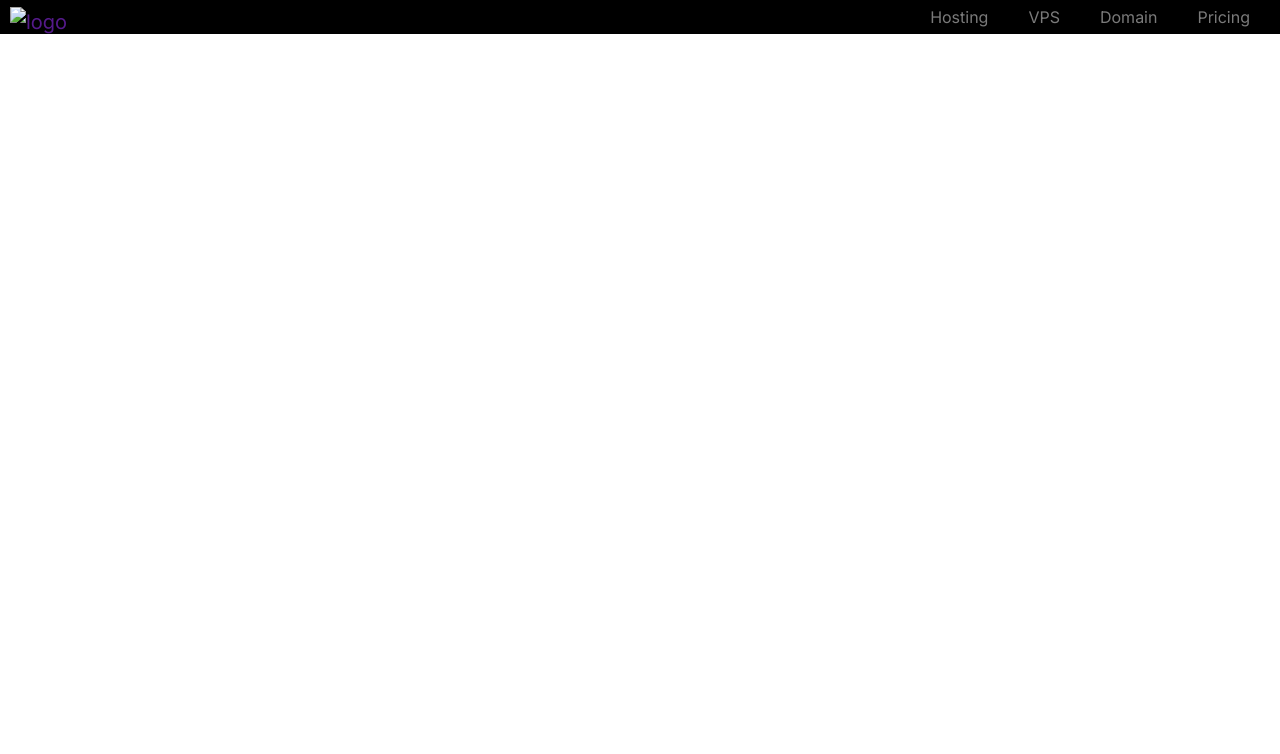
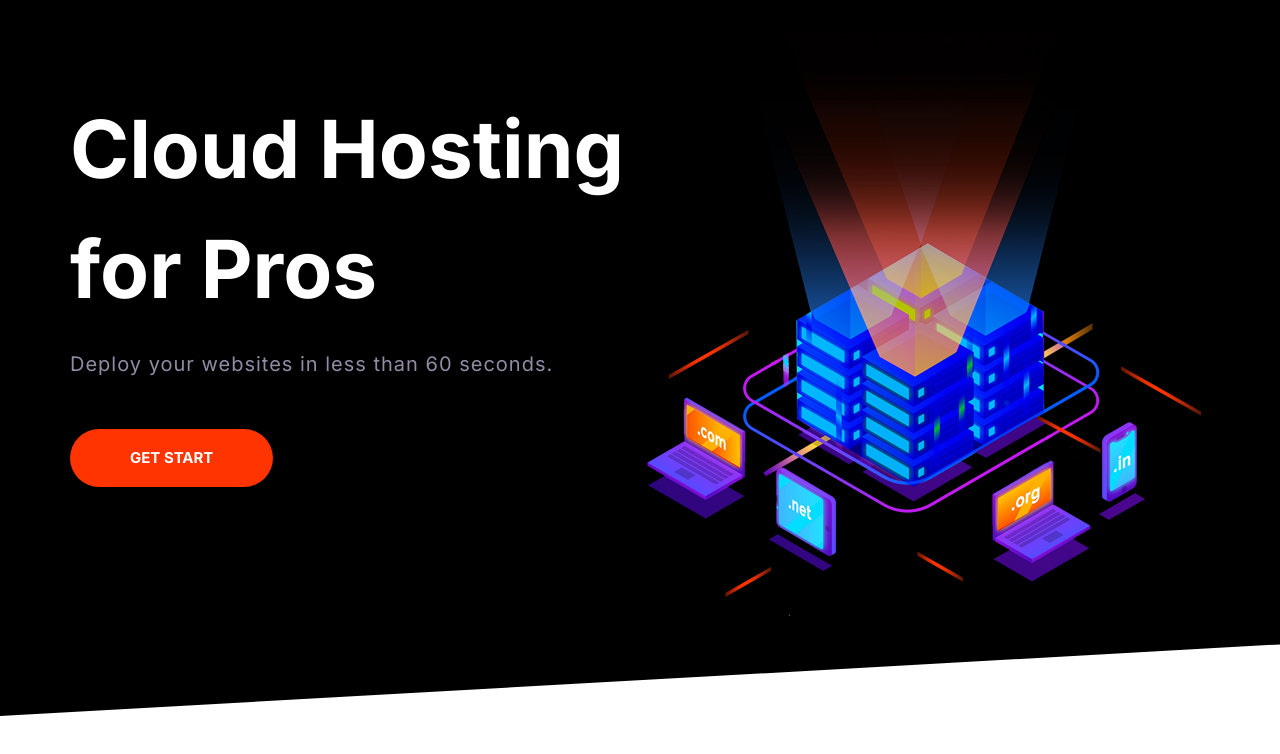
Before and after one commit to cola639/html5-css3, a website: page index.html in a window 1280 px wide. Drawn offline with Linux system fonts and the light colour scheme.

Commit message:
hero done

```diff
--- a/css/style.css
+++ b/css/style.css
@@ -66,6 +66,11 @@ p {
   h3 {
     font-size: 2.4rem;
   }
+}
+
+.container {
+  max-width: 1140px;
+  margin: 0 auto;
 }
 
 /* link */
@@ -213,6 +218,11 @@ a {
 
 .btn--accent:hover {
   background: #ec3000;
+}
+
+.btn--stretched {
+  padding-left: 6rem;
+  padding-right: 6rem;
 }
 
 .btn--block {
@@ -541,6 +551,44 @@ a {
   max-height: 100vh;
 }
 
+/* Blocks */
+
+.block {
+  --padding-vertical: 6rem;
+  padding: var(--padding-vertical) 2rem;
+  /* border: 2px solid red; */
+}
+
+.block__header {
+  text-align: center;
+  margin-bottom: 4rem;
+}
+
+.block__heading {
+  margin-top: 0;
+}
+
+.block--dark {
+  background: #000;
+  color: #7b858b;
+}
+
+.block--dark h1,
+.block--dark h2,
+.block--dark h3 {
+  color: #fff;
+}
+
+.block--skewed-right {
+  padding-bottom: calc(var(--padding-vertical) + 4rem);
+  clip-path: polygon(0% 0%, 100% 0%, 100% 100%, 0% 90%);
+}
+
+.block--skewed-left {
+  padding-bottom: calc(var(--padding-vertical) + 4rem);
+  clip-path: polygon(0% 0%, 100% 0%, 100% 90%, 0% 100%);
+}
+
 /* nav */
 .nav {
   background-color: #000;
@@ -605,3 +653,27 @@ a {
     font-size: 1.6rem;
   }
 }
+
+/* hero */
+
+.hero__image {
+  width: 100%;
+}
+
+.hero__tagline {
+  font-size: 2rem;
+  color: var(--color-body);
+  letter-spacing: 1px;
+  margin: 2rem 0 5rem;
+}
+
+@media screen and (min-width: 768px) {
+  .hero {
+    padding-top: 0;
+  }
+
+  .hero__content {
+    text-align: left;
+    align-self: center;
+  }
+}
--- a/index.html
+++ b/index.html
@@ -14,20 +14,17 @@
     <link rel="stylesheet" href="css/style.css" />
   </head>
   <body>
-    <nav class="nav collapsible">
-      <a href="" class="nav__brand">
-        <img src="images//logo.svg" alt="logo" />
-      </a>
-      <svg class="icon icon--white nav__toggler">
-        <use xlink:href="images/sprite.svg#menu"></use>
-      </svg>
-      <ul class="list nav__list collapsible__content">
-        <li class="nav__item"><a href="">Hosting</a></li>
-        <li class="nav__item"><a href="">VPS</a></li>
-        <li class="nav__item"><a href="">Domain</a></li>
-        <li class="nav__item"><a href="#">Pricing</a></li>
-      </ul>
-    </nav>
+    <section class="block block--dark block--skewed-left hero">
+      <div class="container grid grid--1x2">
+        <header class="block__header hero__content">
+          <h1 class="block__heading">Cloud Hosting for Pros</h1>
+          <p class="hero__tagline">
+            Deploy your websites in less than 60 seconds.
+          </p>
+          <button class="btn btn--accent btn--stretched">get start</button>
+        </header>
+        <img class="hero__image" src="/images/banner.png" alt="" />
+      </div>
+    </section>
   </body>
-  <script src="js/main.js"></script>
 </html>
```
Also changed, not shown: images/banner.png (added).
